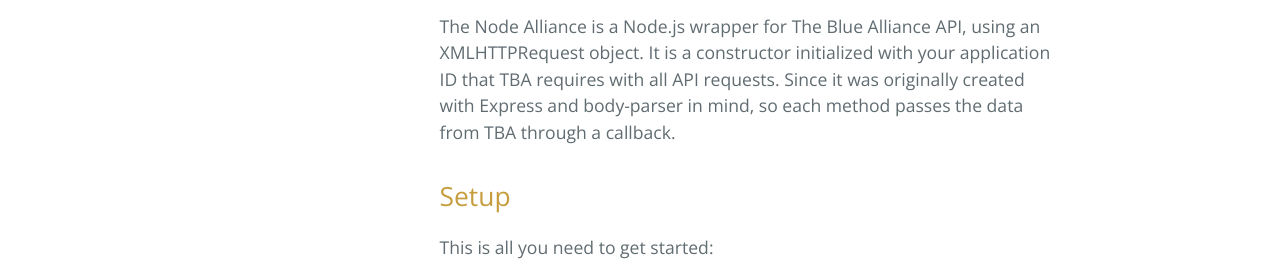
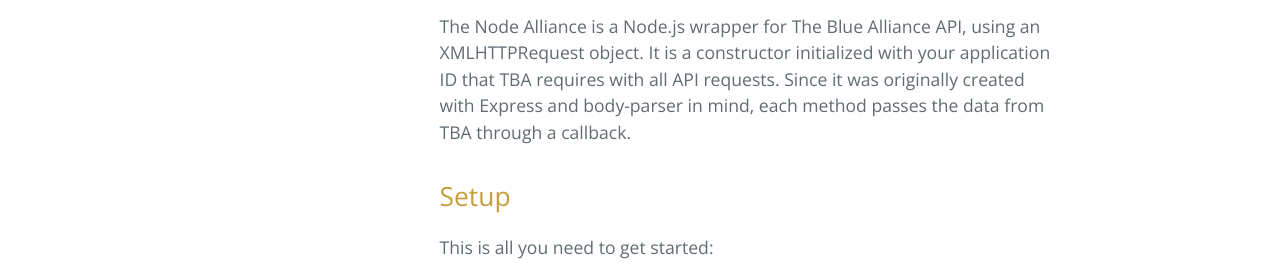
Before and after one commit to FRC-Team-955/the-node-alliance, a plain HTML site: page index.html in a window 1280 px wide. Shown: the part 472-747 px from the top of the page. Drawn offline with nearby package versions, Linux system fonts and the light colour scheme.

Commit message:
Fixed readme grammar

```diff
--- a/index.html
+++ b/index.html
@@ -29,7 +29,7 @@
           <section id="Main" class="readme"><h1>The Node Alliance</h1>
 <p>The Node Alliance is a Node.js wrapper for The Blue Alliance API, using an XMLHTTPRequest object.
 It is a constructor initialized with your application ID that TBA requires with all API requests.
-Since it was originally created with Express and body-parser in mind, so each method passes the data
+Since it was originally created with Express and body-parser in mind, each method passes the data
 from TBA through a callback.</p>
 <h2>Setup</h2>
 <p>This is all you need to get started:</p>
```
